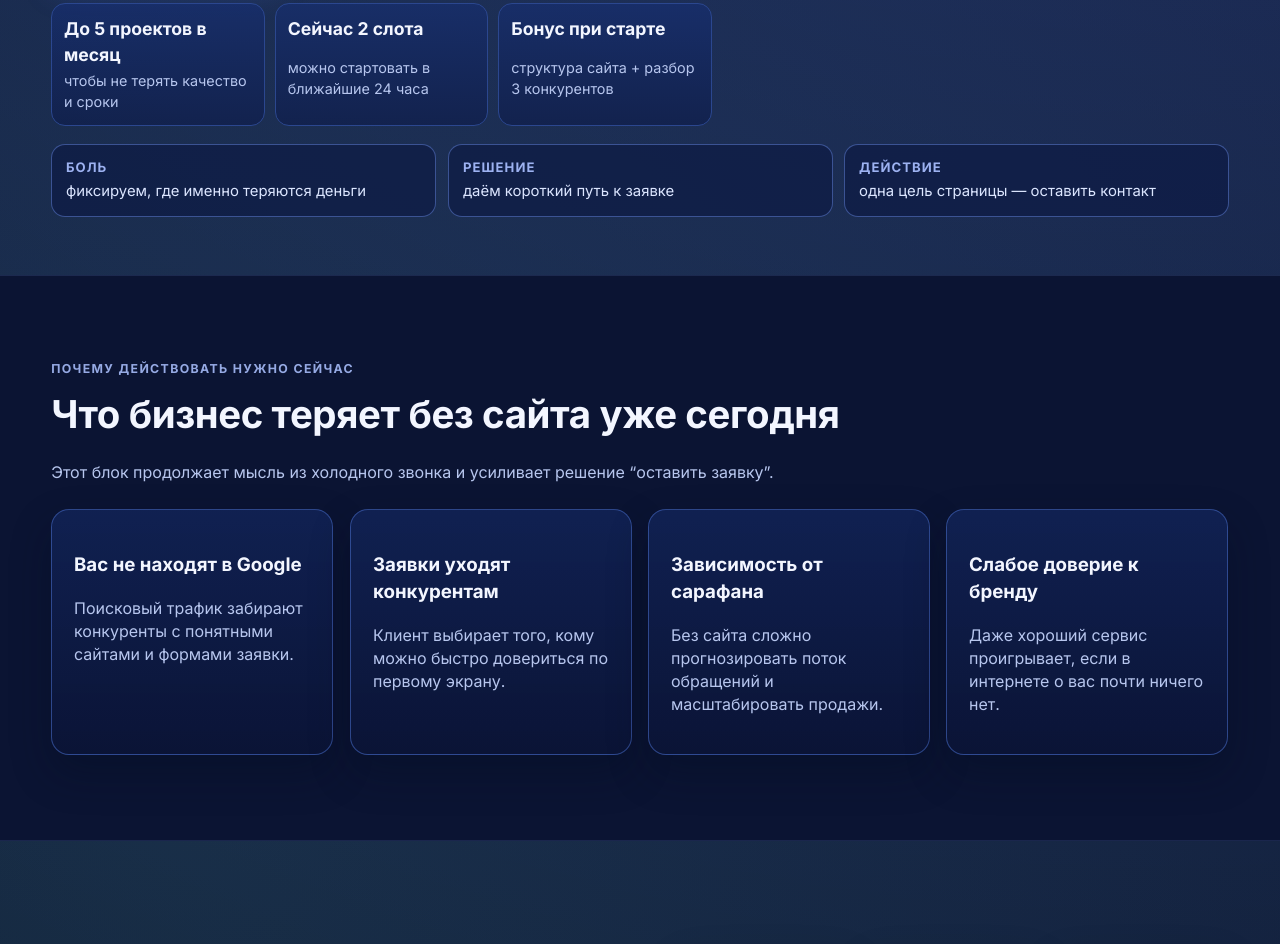
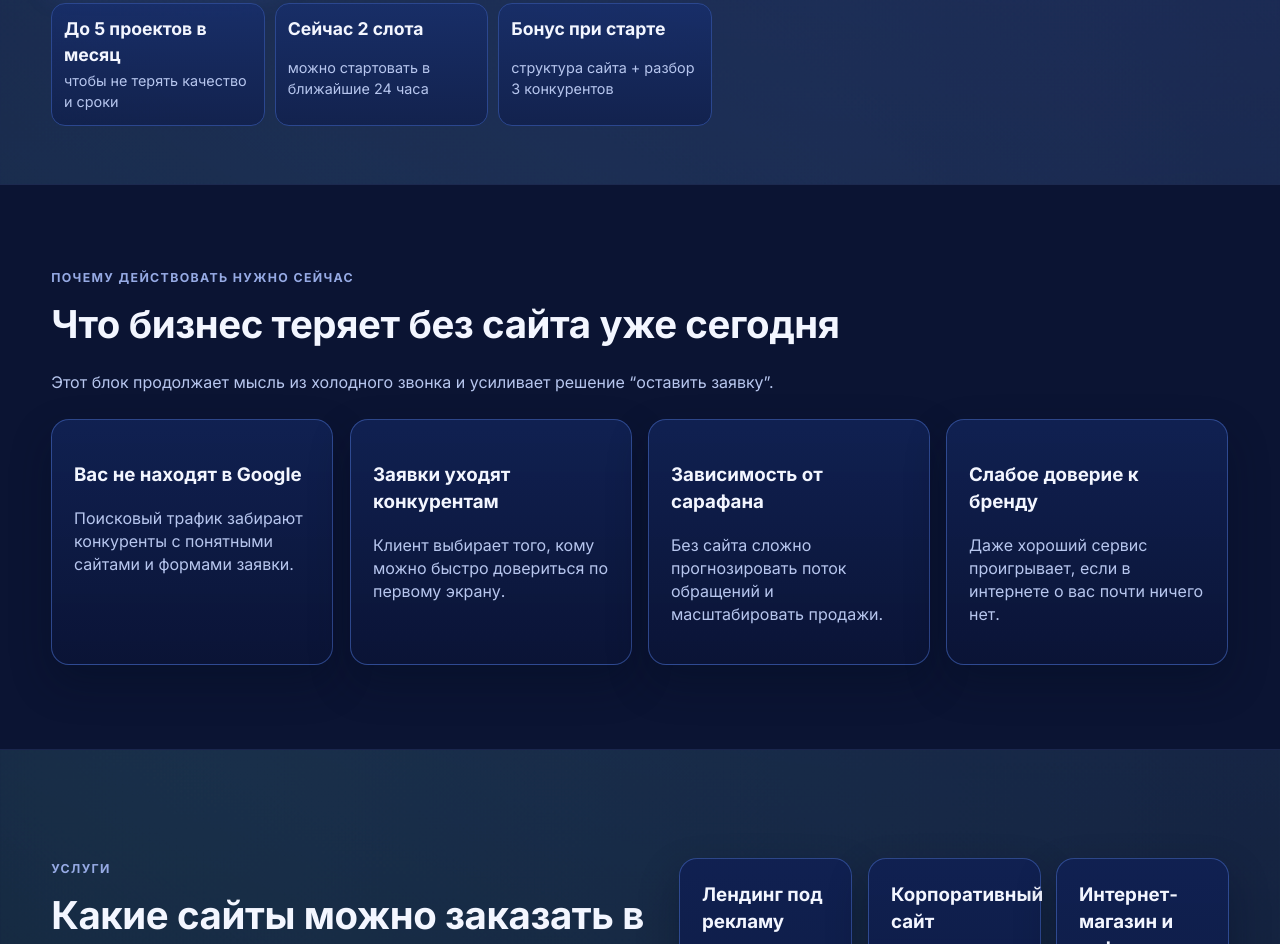
Before and after one commit to hassandelgen-dev/sitesell, a website: page index.html in a window 1280 px wide. Shown: the part 906-1850 px from the top of the page. Drawn offline with Linux system fonts and the light colour scheme; no server answers.

Commit message:
Remove trust-strip block from hero section

```diff
--- a/index.html
+++ b/index.html
@@ -173,11 +173,6 @@
               <p>Смысл сайта и скрипт звонка звучат одинаково — поэтому доверие не теряется между контактом и заявкой.</p>
             </div>
           </aside>
-        </div>
-        <div class="container trust-strip">
-          <div><strong>БОЛЬ</strong><span>фиксируем, где именно теряются деньги</span></div>
-          <div><strong>РЕШЕНИЕ</strong><span>даём короткий путь к заявке</span></div>
-          <div><strong>ДЕЙСТВИЕ</strong><span>одна цель страницы — оставить контакт</span></div>
         </div>
       </section>
 
```
